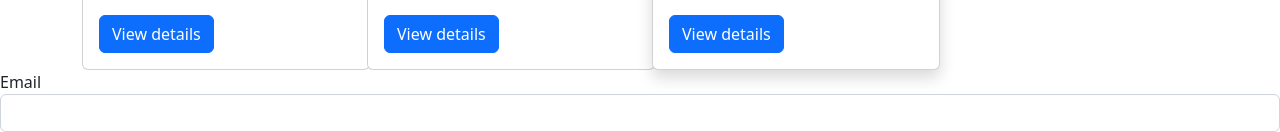
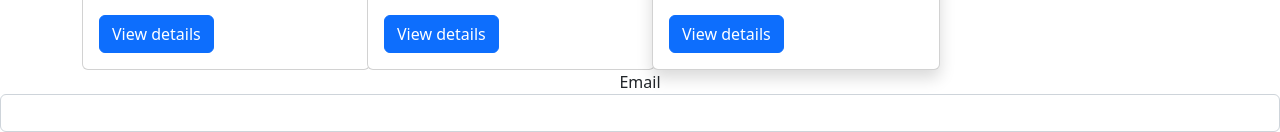
Before and after one commit to Stephen11221/bootstraplayout, a plain HTML site: page aboutus.html in a window 1280 px wide. Shown: the part 746-878 px from the top of the page. Drawn offline with nearby package versions, Linux system fonts and the light colour scheme.

Commit message:
boot about us

```diff
--- a/aboutus.html
+++ b/aboutus.html
@@ -95,8 +95,8 @@
     <form class="">
         <div class="row">
             <div class="col-lg-12">
-                <label for="">Email</label>
-
+                <center> <label for="">Email</label>
+                </center>
                 <input type="email" class="form-control">
 
 
```
Also changed, not shown: index.html (line endings or trailing spaces).
